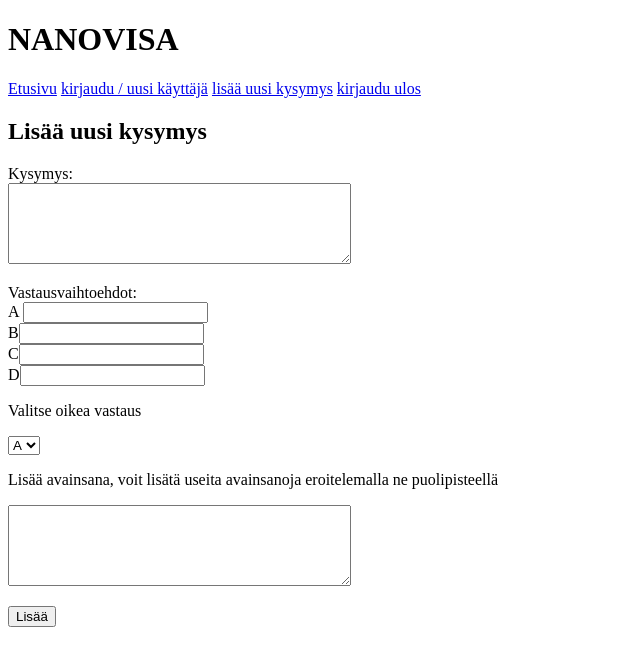
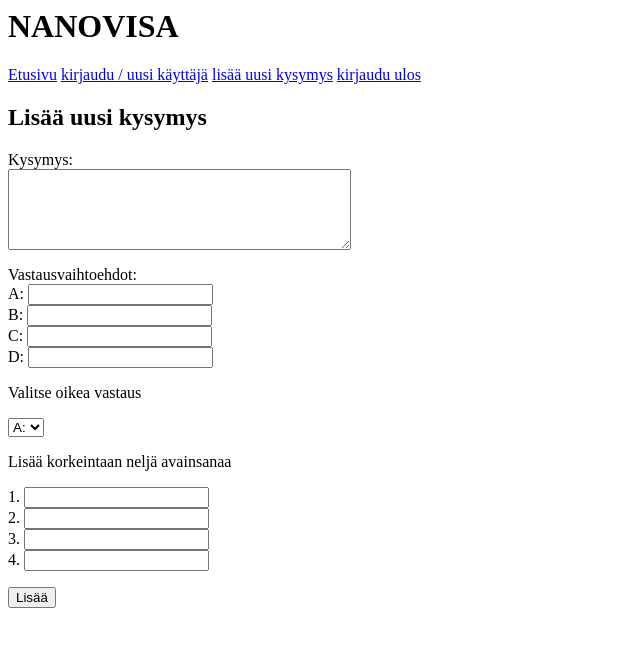
Before and after one commit to Jiisala/Nanovisa, a Flask app: page /newquestion in a window 1280 px wide. Shown: the top 666 px of the page, without its empty margins (0-640 px from the left). Run offline with Flask 2, Linux system fonts and the light colour scheme; the visitor is signed in with stand-in values (Sample User, id 1); some libraries are stand-ins or nearby versions.

Commit message:
added jquery for suggestions when typing keywords and some fiddling with adding new questions

```diff
--- a/routes.py
+++ b/routes.py
@@ -45,14 +45,17 @@ def new_question():
         users.check_csrf()
 
         question =request.form["question"]
-        choice1 =request.form["choice1"]
-        choice2 =request.form["choice2"]
-        choice3 =request.form["choice3"]
-        choice4 =request.form["choice4"]
-        answer =int(request.form["answer"])
-        keywords =request.form["keywords"]
+        answer = request.form["answer"]
+        choices = request.form.getlist("choice")
 
-        if not questions.add_question(question, choice1, choice2, choice3, choice4, answer, keywords):
+        if not all(choices):
+            return render_template("error.html", message= "Anna neljä vastausvaihtoehtoa")
+        keywords =request.form.getlist("keywords")
+        if not any([a is not "" for a in keywords]):
+            return render_template("error.html", message= "Anna vähintään yksi avainsana")
+
+        print(keywords)
+        if not questions.add_question(question, choices, answer, keywords):
             return render_template("error.html", message = "Syystä tai toisesta kysymyksen lisääminen meni pieleen")
 
         return render_template("newquestion.html")
--- a/services/questions.py
+++ b/services/questions.py
@@ -17,14 +17,15 @@ def get_all_questions():
     questions = result.fetchall()
     return questions
 
-def add_question(question, choice1, choice2, choice3, choice4, answer, keywords, flag=False):
+def add_question(question, choices, answer, keywords, flag=False):
     userid = session.get("user_id")
+
     if question == "":
         return False
     try:
         sql = """INSERT INTO questions (question, choice1, choice2, choice3, choice4, answer, keywords, userid, flag)
                  VALUES (:question, :choice1, :choice2, :choice3, :choice4, :answer, :keywords, :userid, :flag)"""
-        db.session.execute(sql, {"question":question, "choice1":choice1, "choice2":choice2, "choice3":choice3, "choice4":choice4, "answer":answer, "keywords":keywords, "userid":userid, "flag":flag})
+        db.session.execute(sql, {"question":question, "choice1":choices[0], "choice2":choices[1], "choice3":choices[2], "choice4":choices[3], "answer":answer, "keywords":keywords, "userid":userid, "flag":flag})
         db.session.commit()
     except:
 
--- a/templates/newquestion.html
+++ b/templates/newquestion.html
@@ -1,3 +1,15 @@
+<head>
+  <title>AutoComplete</title>
+  <script src="https://ajax.googleapis.com/ajax/libs/jquery/1.7.1/jquery.js"></script>
+
+  <script src="https://ajax.googleapis.com/ajax/libs/jqueryui/1.8.16/jquery-ui.js"></script>
+
+  <link
+    href="http://ajax.googleapis.com/ajax/libs/jqueryui/1.8.16/themes/ui-lightness/jquery-ui.css"
+    rel="stylesheet"
+    type="text/css"
+  />
+</head>
 {%extends "layout.html"%} {% block content %}
 <h2>Lisää uusi kysymys</h2>
 
@@ -6,27 +18,36 @@
   <textarea id="question" name="question" rows="5" cols="40"></textarea>
   <p>
     Vastausvaihtoehdot: <br />
-    A <input type="text" id="choice1" name="choice1" /> <br />
-    B<input type="text" id="choice2" name="choice2" /> <br />
-    C<input type="text" id="choice3" name="choice3" /> <br />
-    D<input type="text" id="choice4" name="choice4" />
+    {%for a in ["A","B","C","D"]%}
+    {{a}}:  <input type="text" id="choice" name="choice" /> <br />
+    {%endfor%}
   </p>
   <label for="answer">Valitse oikea vastaus</label>
   <p>
     <select name="answer" id="answer">
-      <option value="1">A</option>
-      <option value="2">B</option>
-      <option value="3">C</option>
-      <option value="4">D</option>
+      <option value="1">A: </option>
+      <option value="2">B: </option>
+      <option value="3">C: </option>
+      <option value="4">D: </option>
     </select>
   </p>
   <label for="keywords"
-    >Lisää avainsana, voit lisätä useita avainsanoja eroitelemalla ne
-    puolipisteellä</label
+    >Lisää korkeintaan neljä avainsanaa</label
   >
 
-  <p>
-    <textarea id="keywords" name="keywords" rows="5" cols="40"></textarea>
+  <p>{%for a in range(4)%}
+    {{a+1}}. <input type="text" id="keywords" name="keywords">
+    <script>
+      $( function() {
+        suggestions = ["aapeli", "peepeli", "keepeli"];
+        $( "#keywords").autocomplete({
+          source: suggestions
+        })
+      })
+    </script> <br/>
+    {%endfor%}
+  </input>
+
   </p>
   <p>
     <input type="hidden" name="csrf_token" value="{{session.csrf_token}}" />
```
